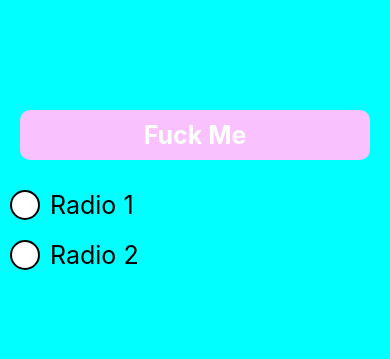
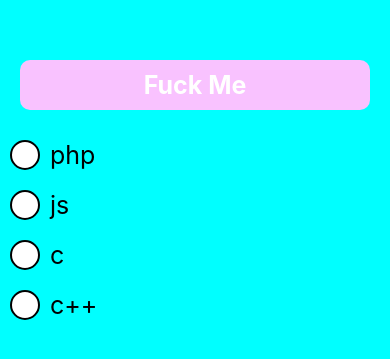
Before and after one commit to Jahanzaib-Mirza/React-native-revision, a React Native app: screen / in a window 390 px wide. Shown: the part 237-596 px from the top of the page. Built offline with nearby package versions, Linux system fonts and the light colour scheme.

Commit message:
dynamic radio buttons

```diff
--- a/App.jsx
+++ b/App.jsx
@@ -18,28 +18,31 @@ const App = () => {
   //     });
   // }, []);
   const [selected, setSelected] = useState(0);
+  const skills = ['php', 'js', 'c', 'c++'];
 
   return (
     <View style={styles.container}>
       <TouchableHighlight>
         <Text style={styles.button}>Fuck Me</Text>
       </TouchableHighlight>
-      <TouchableOpacity onPress={()=>setSelected(1)}>
+      {skills.map((item,i) => (
+        <TouchableOpacity key={i} onPress={() => setSelected(i+1)}>
         <View style={styles.radioWrapper}>
           <View style={styles.radio}>
-            {selected === 1 ? <View style={styles.radioBG}></View> : null}
+            {selected === i+1 ? <View style={styles.radioBG}></View> : null}
           </View>
-          <Text style={styles.radioText}>Radio 1</Text>
+          <Text style={styles.radioText}>{item}</Text>
         </View>
       </TouchableOpacity>
-      <TouchableOpacity onPress={()=>setSelected(2)}>
+      ))}
+      {/* <TouchableOpacity onPress={() => setSelected(2)}>
         <View style={styles.radioWrapper}>
           <View style={styles.radio}>
             {selected === 2 ? <View style={styles.radioBG}></View> : null}
           </View>
           <Text style={styles.radioText}>Radio 2</Text>
         </View>
-      </TouchableOpacity>
+      </TouchableOpacity> */}
     </View>
   );
 };
@@ -56,6 +59,7 @@ const styles = StyleSheet.create({
   },
   radioText: {
     fontSize: 25,
+    color: '#000',
   },
   radioWrapper: {
     flexDirection: 'row',
```
